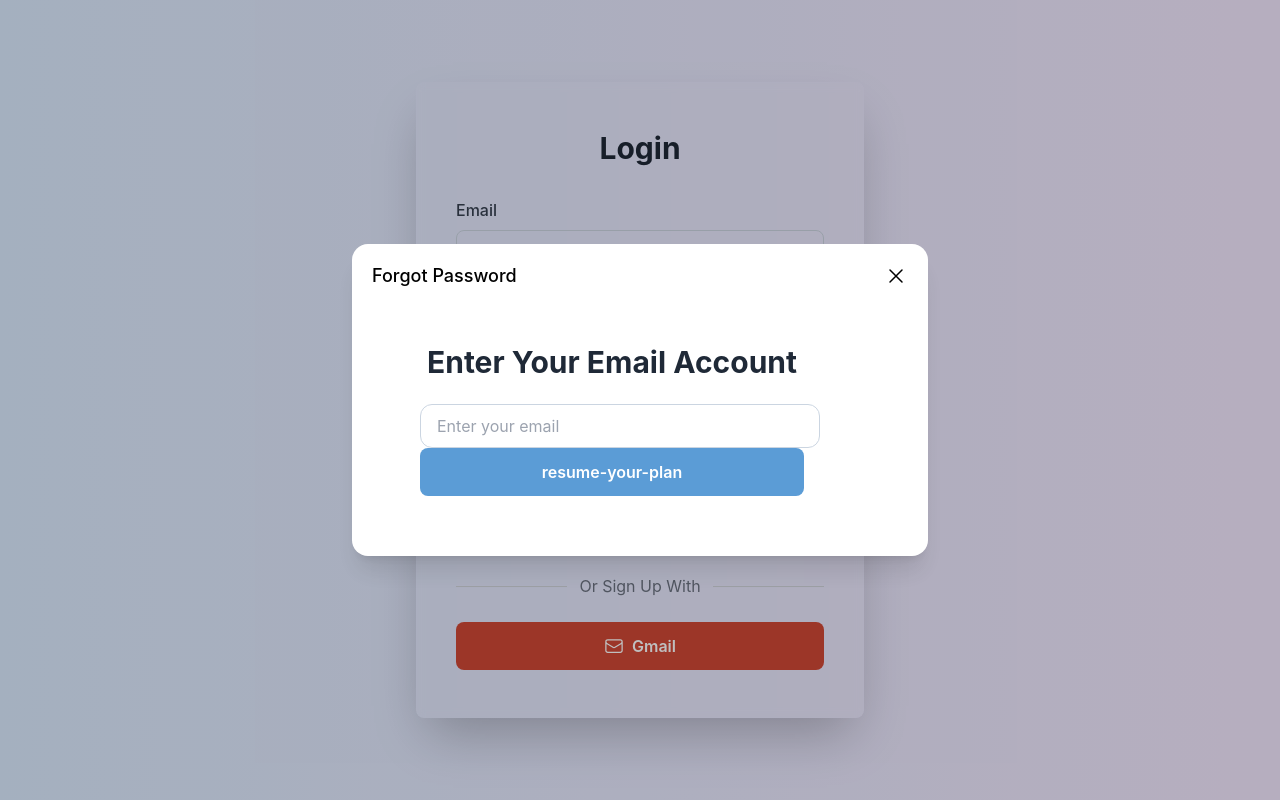
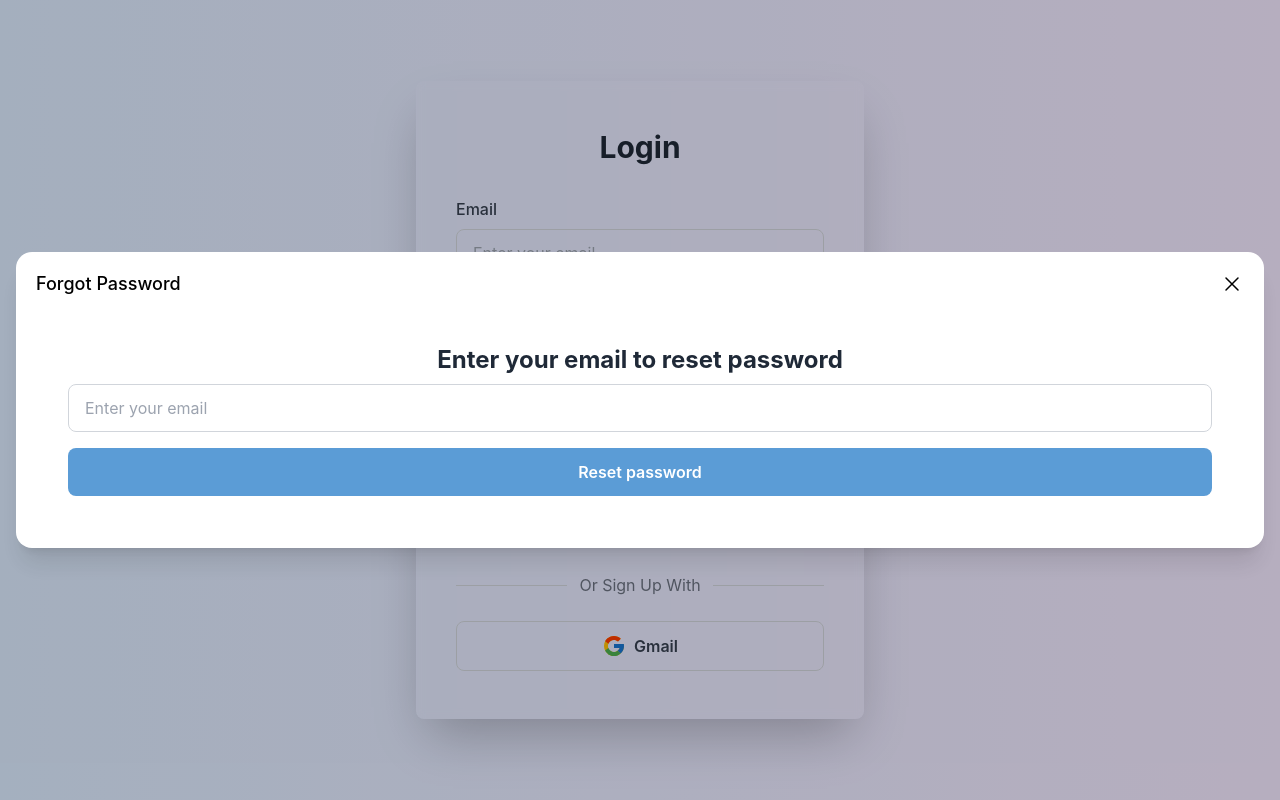
Before and after one commit to huyhoang23it/Timeless-Core, a Next.js app in the folder EventMate_Frontend/eventmate/event-mate/: page /login in a window 1280 px wide. Both pictures are taken after a click on the button "Forgot Password?". Built offline with nearby package versions, Linux system fonts and the light colour scheme; no server answers.

Commit message:
login ui

```diff
--- a/EventMate_Frontend/eventmate/event-mate/app/login/page.tsx
+++ b/EventMate_Frontend/eventmate/event-mate/app/login/page.tsx
@@ -7,10 +7,10 @@ import ForgotpasswordModal from "@/components/authen/ForgotpasswordModal";
 import Input from "@/components/common/Input";
 import { useState } from "react";
 import { signIn } from "next-auth/react";
-import { useRouter } from 'next/navigation';
+import { useRouter } from "next/navigation";
 import InputSecret from "@/components/common/InputSecret";
 import { BUTTON_COMMON_TYPE } from "@/constants/constant";
-import * as EmailValidator from 'email-validator';
+import * as EmailValidator from "email-validator";
 
 const Login = () => {
   const { t } = useLanguage();
@@ -20,48 +20,95 @@ const Login = () => {
   const [password, setPassword] = useState("");
   const [loading, setLoading] = useState(false);
 
-  const validateEmail = (email: string, isNotify: boolean = true) => {
-    if (!EmailValidator.validate(email)) {
-      if (isNotify && email.length !== 0) {
-        toastHelper.error(t('errors:validate-email-failed'));
-      }
-      return false;
+  // Quản lý trạng thái valid
+  const [isPasslValid, setIsPassValid] = useState(true);
+  const [isEmailValid, setIsEmailValid] = useState(true);
+
+  // Kiểm tra password khi blur
+  const handlePasswordBlur = (e: any) => {
+    const value = e.target.value;
+    if (value.trim().length === 0) {
+      setIsPassValid(false);
+    } else {
+      setIsPassValid(true);
     }
-    return true;
   };
 
-  const validateSubmit = () => {
-    let checkSubmit = false;
-    if (validateEmail(email)) {
-      checkSubmit = true;
+  const handleEmailBlur = (e: React.FocusEvent<HTMLInputElement>) => {
+    const value = e.target.value;
+    // Nếu cần, bạn có thể cho phép rỗng hoặc xem là lỗi (tùy yêu cầu)
+    if (value.trim().length === 0) {
+      setIsEmailValid(true);
+      return;
     }
-    if (password.length > 0) {
-      checkSubmit = true;
-    } else {
-      toastHelper.error(t('errors:validate-password-required'));
+    const isValid = EmailValidator.validate(value);
+    setIsEmailValid(isValid);
+    if (!isValid) {
+      toastHelper.error(t("errors:validate-email-failed"));
     }
-    return checkSubmit;
   };
 
+  // Hàm check email (có kèm thông báo lỗi)
+  const validateEmail = (email: string, isNotify: boolean = true) => {
+    const isValid = EmailValidator.validate(email);
+    if (!isValid && isNotify && email.length !== 0) {
+      toastHelper.error(t("errors:validate-email-failed"));
+    }
+    return isValid;
+  };
+
+  // Kiểm tra trước khi submit (cả email & password)
+  const validateSubmit = () => {
+    let isAllValid = true;
+
+    // Kiểm tra email
+    if (!validateEmail(email, false)) {
+      setIsEmailValid(false);
+      toastHelper.error(t("errors:validate-email-failed"));
+      isAllValid = false;
+    } else {
+      setIsEmailValid(true);
+    }
+
+    // Kiểm tra password
+    if (password.trim().length === 0) {
+      setIsPassValid(false);
+      toastHelper.error(t("errors:validate-password-required"));
+      isAllValid = false;
+    } else {
+      setIsPassValid(true);
+    }
+
+    return isAllValid;
+  };
+
+  // Xử lý login Google
   const handleLoginGoogle = async () => {
     const result = await signIn("google", { callbackUrl: "/" });
     if (result?.error) {
       toastHelper.error(t(`authen:login-fail-${result.status}`));
     } else {
-      toastHelper.success(t('authen:login-success'));
+      toastHelper.success(t("authen:login-success"));
     }
   };
 
+  // Xử lý login
   const handleLogin = async () => {
     try {
       if (!validateSubmit()) return;
+
       setLoading(true);
-      const result = await signIn("credentials", { email, password, redirect: false });
+      const result = await signIn("credentials", {
+        email,
+        password,
+        redirect: false,
+      });
+
       if (result?.error) {
         toastHelper.error(t(`authen:login-fail-${result.status}`));
       } else {
-        toastHelper.success(t('authen:login-success'));
-        router.push('/');
+        toastHelper.success(t("authen:login-success"));
+        router.push("/");
       }
     } catch (error) {
       console.log(error);
@@ -75,30 +122,57 @@ const Login = () => {
   return (
     <div className="min-h-screen flex items-center justify-center bg-gradient-to-r from-blue-100 to-purple-100">
       <div className="bg-white/90 backdrop-blur-sm shadow-2xl rounded-lg px-10 py-12 w-full max-w-md mx-4">
-        <h2 className="text-3xl font-bold text-center text-gray-800 mb-8">{t("authen:login")}</h2>
+        <h2 className="text-3xl font-bold text-center text-gray-800 mb-8">
+          {t("authen:login")}
+        </h2>
 
         <div className="space-y-4">
+          {/* Email */}
           <div>
-            <label className="block mb-2 font-medium text-gray-700">{t("authen:email")}</label>
+            <label className="block mb-2 font-medium text-gray-700">
+              {t("authen:email")}
+            </label>
             <Input
-              className="h-12 w-full rounded-lg pr-4 border border-gray-300 focus:border-primary-500"
+              className={`h-12 w-full rounded-lg pr-4 border ${isEmailValid
+                  ? "border-gray-300 focus:border-primary-500"
+                  : "border-red-500 focus:border-red-600"
+                }`}
               type="text"
               name="email"
               value={email}
               onChange={(e) => setEmail(e.target.value)}
-              placeholder={t('authen:email-input')}
+              onBlur={handleEmailBlur}
+              placeholder={t("authen:email-input")}
             />
+            {!isEmailValid && (
+              <p className="text-red-500 text-sm mt-1">
+                {t("errors:validate-email-failed")}
+              </p>
+            )}
           </div>
+
+          {/* Password */}
           <div>
-            <label className="block mb-2 font-medium text-gray-700">{t("authen:password")}</label>
+            <label className="block mb-2 font-medium text-gray-700">
+              {t("authen:password")}
+            </label>
             <InputSecret
-              className="h-12 w-full rounded-lg pr-4 border border-gray-300 focus:border-primary-500"
+              className={`h-12 w-full rounded-lg pr-4 border ${isPasslValid
+                  ? "border-gray-300 focus:border-primary-500"
+                  : "border-red-500 focus:border-red-600"
+                }`}
               type="password"
               name="password"
               value={password}
               onChange={(e) => setPassword(e.target.value)}
-              placeholder={t('authen:password-input')}
+              onBlur={handlePasswordBlur}
+              placeholder={t("authen:password-input")}
             />
+            {!isPasslValid && (
+              <p className="text-red-500 text-sm mt-1">
+                {t("errors:validate-password-required")}
+              </p>
+            )}
           </div>
         </div>
 
@@ -107,13 +181,13 @@ const Login = () => {
             className="text-sm text-blue-600 hover:underline"
             onClick={() => setIsShowForgotPasswordModal(true)}
           >
-            {t('authen:forgot-password')}
+            {t("authen:forgot-password")}
           </button>
         </div>
 
         <Button
           className="mt-6 w-full font-semibold text-white"
-          label={t('authen:login')}
+          label={t("authen:login")}
           isLoading={loading}
           onClickButton={handleLogin}
         />
@@ -122,11 +196,11 @@ const Login = () => {
           <p className="text-gray-600">{t("authen:no-account")}</p>
           <p className="text-gray-600 mt-1">
             <a href="#" className="text-blue-600 hover:underline font-medium">
-            {t("authen:signup")}
+              {t("authen:signup")}
             </a>{" "}
             {t("authen:or")}{" "}
             <a href="#" className="text-blue-600 hover:underline font-medium">
-            {t("authen:signup-event-organizer")}
+              {t("authen:signup-event-organizer")}
             </a>
           </p>
         </div>
@@ -139,7 +213,7 @@ const Login = () => {
 
         <Button
           className="w-full font-semibold text-white"
-          label={t('authen:login-google')}
+          label={t("authen:login-google")}
           variant={BUTTON_COMMON_TYPE.GOOGLE}
           isLoading={loading}
           onClickButton={handleLoginGoogle}
@@ -150,8 +224,8 @@ const Login = () => {
             modalProps={{
               isOpen: isShowForgotPasswordModal,
               closeModal: () => setIsShowForgotPasswordModal(false),
-              title: 'Forgot Password',
-              children: <div>Forgot Password</div>,
+              title: "Forgot Password",
+              children: <div>{t("authen:forgot-password")}</div>,
             }}
           />
         )}
--- a/EventMate_Frontend/eventmate/event-mate/components/authen/ForgotpasswordModal.tsx
+++ b/EventMate_Frontend/eventmate/event-mate/components/authen/ForgotpasswordModal.tsx
@@ -5,73 +5,81 @@ import Input from "../common/Input";
 import { useState } from "react";
 import { AuthRepository } from "@/repositories/AuthRepository";
 import { Button } from "../common/button";
+import EmailValidator from "email-validator";
+import { toastHelper } from "@/ultilities/toastMessageHelper";
 
-type ForgotpasswordModalProps = {
-
+type ForgotPasswordModalProps = {
   modalProps: ModalProps;
 };
 
-
-const ForgotpasswordModal = ({
-    modalProps
-} : ForgotpasswordModalProps) => {
+const ForgotPasswordModal = ({ modalProps }: ForgotPasswordModalProps) => {
   const { t } = useLanguage();
-
   const [email, setEmail] = useState<string>("");
   const [loading, setLoading] = useState<boolean>(false);
+  const [isEmailValid, setIsEmailValid] = useState<boolean>(true);
+
+  // Xử lý validate email khi blur
+  const handleEmailBlur = (e: React.FocusEvent<HTMLInputElement>) => {
+    const value = e.target.value;
+    if (value.trim().length === 0) {
+      setIsEmailValid(true);
+      return;
+    }
+    const valid = EmailValidator.validate(value);
+    setIsEmailValid(valid);
+    if (!valid) {
+      toastHelper.error(t("errors:validate-email-failed"));
+    }
+  };
 
   const handleForgotPassword = async () => {
-      if(!email) return;
+    // Kiểm tra email có hợp lệ hay không trước khi submit
+    if (!email || !isEmailValid) {
+      toastHelper.error(t("errors:validate-email-failed"));
+      return;
+    }
     setLoading(true);
-      const res  = await AuthRepository.forgotPassword(email);
-      if(!res.error){
-
+    const res = await AuthRepository.forgotPassword(email);
+    if (!res.error) {
       modalProps.closeModal();
+      // Bạn có thể thêm thông báo thành công ở đây nếu cần
+    } else {
+      toastHelper.error(t("authen:reset-password-fail"));
     }
     setLoading(false);
   };
 
   return (
-        <Modal {...modalProps} widthMd="max-w-xl">
-        <div className="rounded-xl px-8 py-10 w-full max-w-md mx-4"
-      >
-        {/* Tiêu đề */}
-        <h2 className="text-3xl font-bold text-center text-gray-800 mb-6">Enter Your Email Account</h2>
-
-        <div className="relative" >
-
+    <Modal {...modalProps} widthMd="max-w-lg">
+      <div className="bg-white rounded-xl p-8 w-full mx-auto">
+        <h2 className="text-2xl font-bold text-center text-gray-800 mb-2">
+        {t("authen:enter-your-email-to-reset-password")}
+        </h2>
+        <div className="mb-4">
           <Input
-            className=" !h-[44px] md:w-[400px] w-[350px] !rounded-xl pr-8"
-            type="text"
+            className="h-12 w-full rounded-lg border border-gray-300 focus:border-primary-500 px-4"
+            type="email"
             name="email"
             value={email}
-            onChange={(e: any) => {
-              setEmail(e.target.value);
-            }}
-            onKeyDown={(e: any) => {
-              if (e.key === 'Enter') {
-                handleForgotPassword();
-              }
-            }}
-            placeholder={t('email-input')}
-
+            onChange={(e: any) => setEmail(e.target.value)}
+            onBlur={handleEmailBlur}
+            placeholder={t("authen:email-input")}
           />
-
-
-
+          {!isEmailValid && (
+            <p className="text-red-500 text-sm mt-1">
+              {t("errors:validate-email-failed")}
+            </p>
+          )}
         </div>
         <Button
-                  className="w-full font-semibold text-white items-center justify-center"
-                  label={t('payment:resume-your-plan')}
+          className="w-full font-semibold text-white py-3"
+          label={t("authen:reset-password")}
           isLoading={loading}
           onClickButton={handleForgotPassword}
-                ></Button>
-
-
-
-
+        />
       </div>
     </Modal>
   );
 };
-export default ForgotpasswordModal;
+
+export default ForgotPasswordModal;
--- a/EventMate_Frontend/eventmate/event-mate/components/common/Input.tsx
+++ b/EventMate_Frontend/eventmate/event-mate/components/common/Input.tsx
@@ -1,14 +1,12 @@
 import { DetailedHTMLProps, InputHTMLAttributes } from 'react';
 
-const Input = ({
-    ...props
-}: DetailedHTMLProps<InputHTMLAttributes<HTMLInputElement>, HTMLInputElement>) => {
+const Input = ({ className, ...props }: DetailedHTMLProps<InputHTMLAttributes<HTMLInputElement>, HTMLInputElement>) => {
     return (
-        <input
-            {...props}
-            className={` ${props.className} bg-transparent px-4 py-2 h-12 focus:outline-none border rounded-lg border-slate-300 dark:border-slate-700 hover:border-primary-500 dark:hover:border-primary-500 active:border-primary-500 flex items-center gap-3`}
-        />
+      <input
+        {...props}
+        className={`w-full bg-white px-4 py-2 rounded-lg focus:outline-none ${className}`}
+      />
     );
-};
+  };
 
-export default Input;
+  export default Input;
--- a/EventMate_Frontend/eventmate/event-mate/components/common/button.tsx
+++ b/EventMate_Frontend/eventmate/event-mate/components/common/button.tsx
@@ -6,7 +6,7 @@ import React, {
     ReactNode,
 } from 'react';
 import ArrowPathIcon from '@heroicons/react/24/outline/ArrowPathIcon';
-import { EnvelopeIcon } from '@heroicons/react/24/outline';
+import { FcGoogle } from 'react-icons/fc';
 import classNames from '@/ultilities/common/classNames';
 
 type Props = {
@@ -27,7 +27,7 @@ const mapButtonVariantToClassName = (variant: BUTTON_COMMON_TYPE) => {
             return 'border-none !bg-transparent rounded disabled:opacity-30 disabled:cursor-default';
         }
         case BUTTON_COMMON_TYPE.GOOGLE: {
-            return 'bg-[#D14836] text-white hover:bg-[#B33627] border-none';
+            return 'bg-white border border-gray-300 text-gray-700 hover:bg-gray-100 focus:ring-2 focus:ring-gray-300';
         }
         case BUTTON_COMMON_TYPE.CANCEL: {
             return `transparent border
@@ -137,8 +137,8 @@ export const Button = ({
                         </div>
                       ) : (
                         <div className="flex items-center gap-2">
-                          {/* Sử dụng EnvelopeIcon của Heroicons để đại diện cho Gmail */}
-                          <EnvelopeIcon className="w-5 h-5" />
+                          {/* Sử dụng icon Google từ react-icons */}
+                          <FcGoogle className="w-6 h-6" />
                           <span>{label}</span>
                         </div>
                       )}
--- a/EventMate_Frontend/eventmate/event-mate/translation/lang/en/authen.json
+++ b/EventMate_Frontend/eventmate/event-mate/translation/lang/en/authen.json
@@ -12,5 +12,7 @@
     "signup":"Sign Up",
     "signup-event-organizer":"Sign Up As Event Organizer",
     "or-sign":"Or Sign Up With",
-    "login-google":"Gmail"
+    "login-google":"Gmail",
+    "enter-your-email-to-reset-password":"Enter your email to reset password",
+    "reset-password":"Reset password"
   }
--- /dev/null
+++ b/EventMate_Frontend/eventmate/event-mate/translation/lang/en/errror.json
@@ -0,0 +1,4 @@
+{
+  "validate-password-required": "Password must not be null",
+  "validate-email-failed":"Email must be correct format"
+}
--- a/EventMate_Frontend/eventmate/event-mate/translation/lang/index.tsx
+++ b/EventMate_Frontend/eventmate/event-mate/translation/lang/index.tsx
@@ -4,17 +4,19 @@ import enAuth from "../lang/en/authen.json";
 import viAuth from "../lang/vi/authen.json";
 import enSuccess from "../lang/en/success.json";
 import viSuccess from "../lang/vi/success.json";
+import enError from "../lang/en/errror.json";
+
 
 export const resources = {
   en: {
     commons: enCommons,
     authen: enAuth,
     success: enSuccess,
+    errors: enError
   },
   vi: {
-    commons:
-      viCommons,
-      authen: viAuth,
+    commons: viCommons,
+    authen: viAuth,
     success: viSuccess,
 
   }
```
Lines whose indentation alone changed are shown as unchanged.
